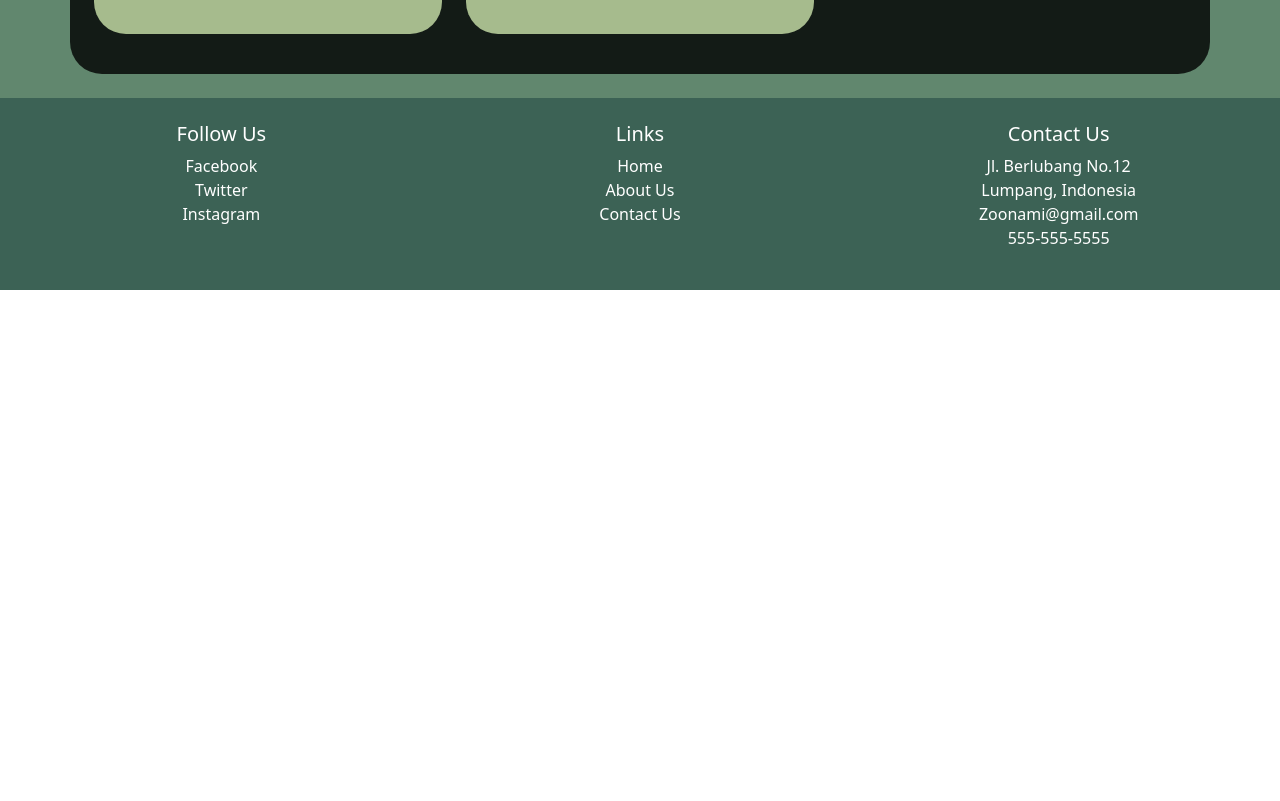
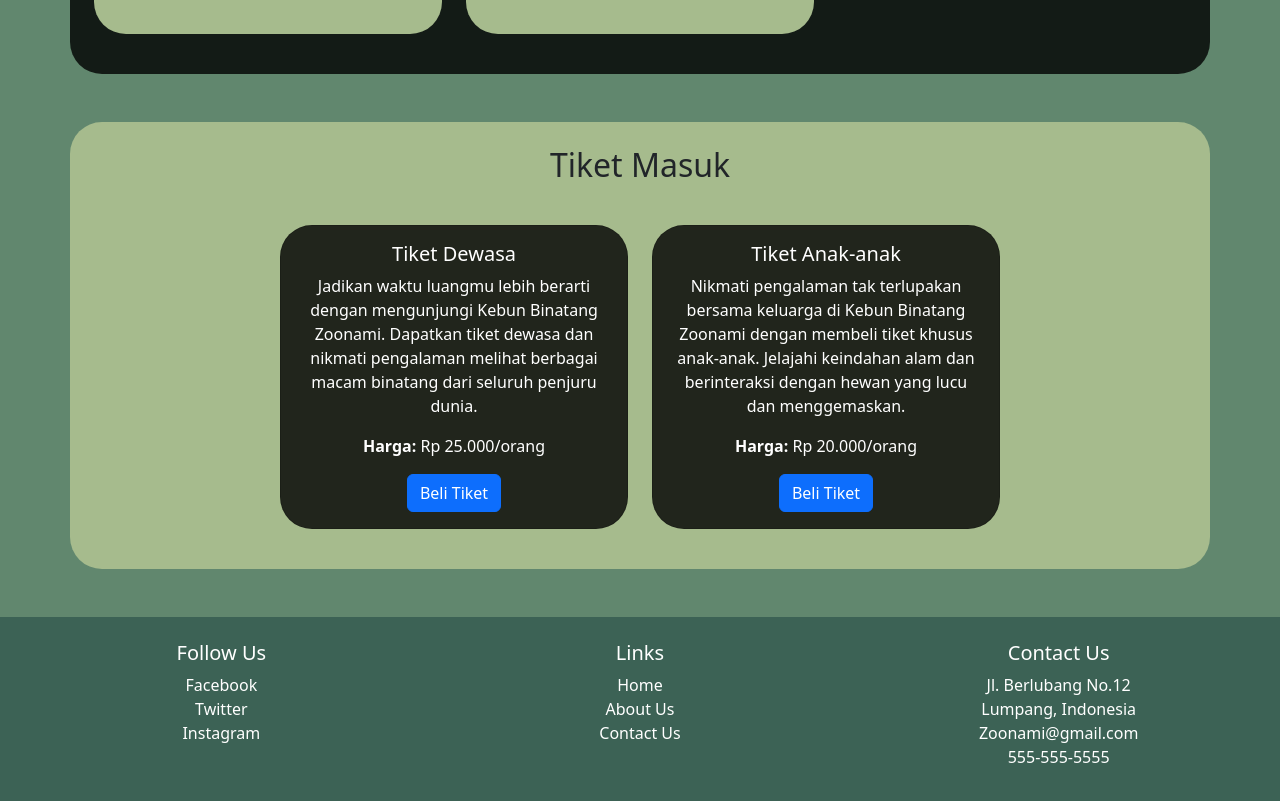
Before and after one commit to ryzalfadhillah/zoonami, a React (Vite) app in the folder zoonami/: page /animals in a window 1280 px wide. Shown: the part 1700-2501 px from the top of the page. Before the commit the page ends 1990 px from the top, so only its background shows below. Built offline with nearby package versions, Linux system fonts and the light colour scheme.

Commit message:
[Create] Ticket

```diff
--- /dev/null
+++ b/zoonami/src/components/Tiket/Tiket.jsx
@@ -0,0 +1,41 @@
+import { Container, Row, Col, Card, Button } from 'react-bootstrap';
+
+function Ticket() {
+    return (
+        <Container className="ticket my-5 p-4 rounded-5" style={{ backgroundColor: '#A6BB8D'}}>
+            <h2>Tiket Masuk</h2>
+            <Row className="mt-4 d-flex justify-content-center">
+                <Col md={6} lg={4} className="my-3">
+                    <Card className="h-100 text-white rounded-5" style={{ backgroundColor: 'rgba(0, 0, 0, 0.8)' }}>
+                        <Card.Body>
+                            <Card.Title>Tiket Dewasa</Card.Title>
+                            <Card.Text>
+                            Jadikan waktu luangmu lebih berarti dengan mengunjungi Kebun Binatang Zoonami. Dapatkan tiket dewasa dan nikmati pengalaman melihat berbagai macam binatang dari seluruh penjuru dunia.
+                            </Card.Text>
+                            <Card.Text>
+                                <strong>Harga:</strong> Rp 25.000/orang
+                            </Card.Text>
+                            <Button type="button" class="btn btn-success">Beli Tiket</Button>
+                        </Card.Body>
+                    </Card>
+                </Col>
+                <Col md={6} lg={4} className="my-3">
+                    <Card className="h-100 text-white rounded-5" style={{ backgroundColor: 'rgba(0, 0, 0, 0.8)' }}>
+                        <Card.Body>
+                            <Card.Title>Tiket Anak-anak</Card.Title>
+                            <Card.Text>
+                            Nikmati pengalaman tak terlupakan bersama keluarga di Kebun Binatang Zoonami dengan membeli tiket khusus anak-anak. Jelajahi keindahan alam dan berinteraksi dengan hewan yang lucu dan menggemaskan.
+                            </Card.Text>
+                            <Card.Text>
+                                <strong>Harga:</strong> Rp 20.000/orang
+                            </Card.Text>
+                            <Button type="button" class="btn btn-success">Beli Tiket</Button>
+                        </Card.Body>
+                    </Card>
+                </Col>
+            </Row>
+        </Container>
+    );
+}
+
+export default Ticket;
--- a/zoonami/src/pages/LandingPage/LandingPage.jsx
+++ b/zoonami/src/pages/LandingPage/LandingPage.jsx
@@ -5,14 +5,16 @@ import HeroImage from "../../components/HeroSection/Hero"
 import Navigation from "../../components/Navbar/Navbar"
 import Footer from '../../components/Footer/Footer'
 import Facilities from '../../components/Fasilitas/Fasilitas'
+import Ticket from '../../components/Tiket/Tiket'
 
 const LandingPage = () => {
     return (
         <div style={{ backgroundColor: '#61876E' }}>
             <Navigation />
             <HeroImage />
-                <About />
+            <About />
             <Facilities />
+            <Ticket />
             <Footer />
         </div>
     )
```
